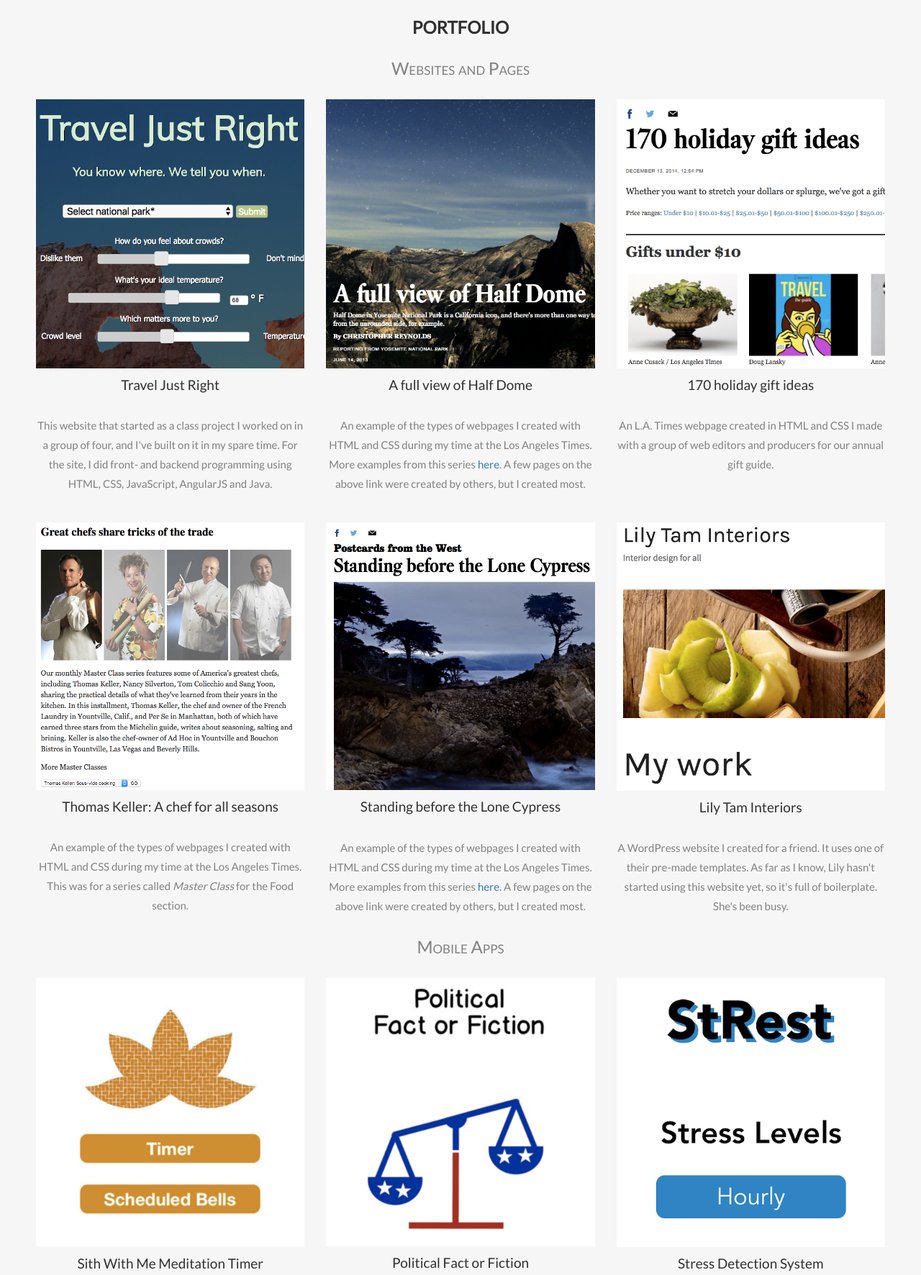
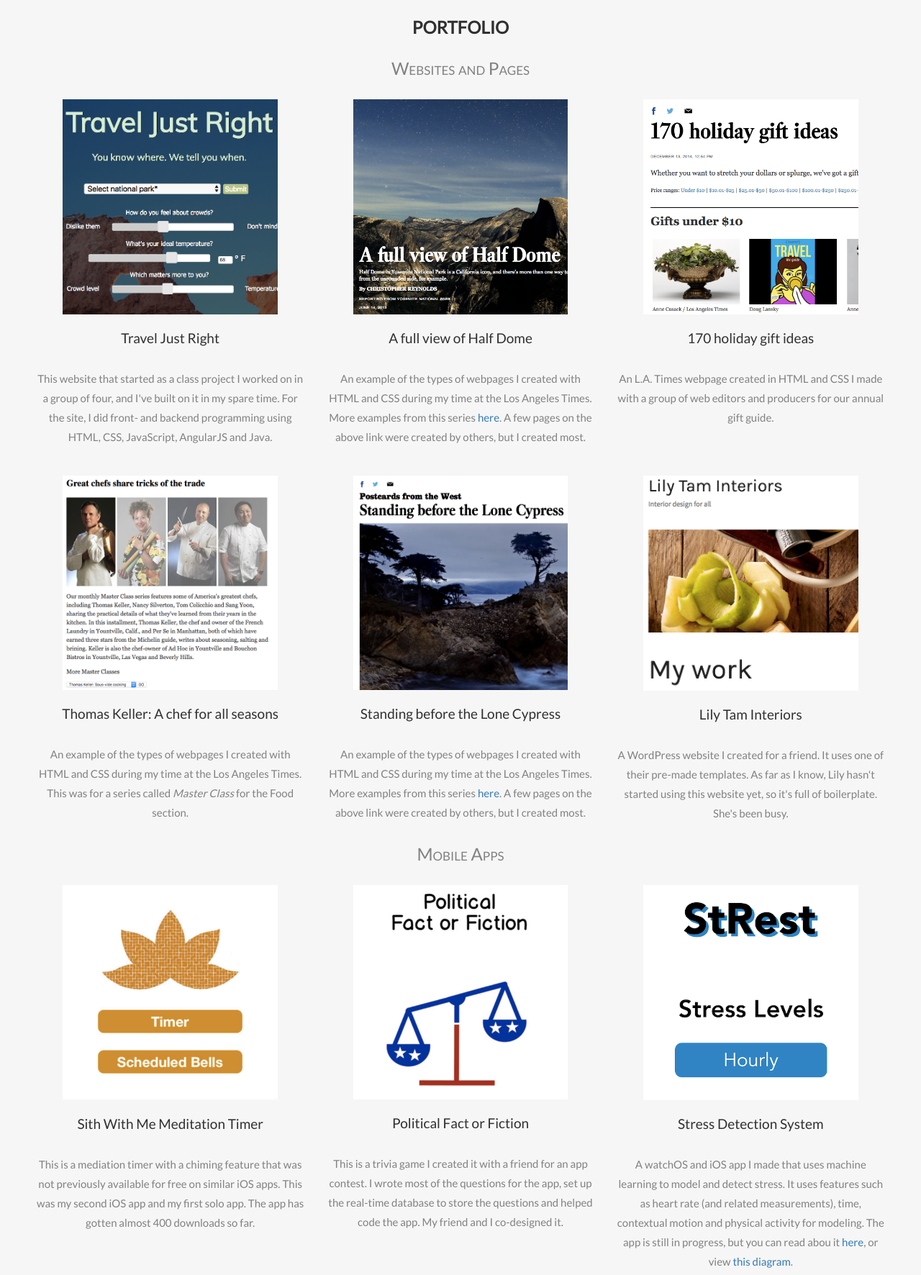
Before and after one commit to jasonphuoc/jasonphuoc.github.io, a plain HTML site: page index.html in a window 1280 px wide. Shown: the part 760-2532 px from the top of the page at 72% size. Drawn offline with nearby package versions, Linux system fonts and the light colour scheme.

Commit message:
update index.html

```diff
--- a/index.css
+++ b/index.css
@@ -141,6 +141,11 @@
       visibility: visible;
   }
 
+.previewImg {
+    width: 80%;
+    margin-bottom: 20px;
+}
+
 .space30 {
     margin-bottom: 30px;
 
@@ -189,4 +194,9 @@
     .logo {
         font-size: 150px;
     }
+
+    .previewImg {
+        width: 1000%;
+        margin-bottom: 20px;
+    }
   }
--- a/index.html
+++ b/index.html
@@ -2,7 +2,7 @@
 <html lang="en">
 <head>
   <!-- Theme Made By www.w3schools.com - No Copyright -->
-  <title>Bootstrap Theme Company Page</title>
+  <title>About Jason La</title>
   <meta charset="utf-8">
   <meta name="viewport" content="width=device-width, initial-scale=1">
   <link rel="stylesheet" href="https://maxcdn.bootstrapcdn.com/bootstrap/3.3.7/css/bootstrap.min.css">
@@ -58,14 +58,14 @@
   <div class="row slideanim space30">
     <div class="col-sm-4">
         <a href="http://www.traveljustright.com">
-      <img src="images/traveljustright.png" class="img-responsive" />
+      <img src="images/traveljustright.png" class="img-responsive previewImg center-block" />
       <h4>Travel Just Right</h4>
         </a>
       <p>This website that started as a class project I worked on in a group of four, and I've built on it in my spare time. For the site, I did front- and backend programming using HTML, CSS, JavaScript, AngularJS and Java. </p>
     </div>
     <div class="col-sm-4">
         <a href="http://www.latimes.com/travel/la-tr-yosemite-postcards-from-the-west-20130612-dto-htmlstory.html">
-      <img src="images/halfdome.png" class="img-responsive" />
+      <img src="images/halfdome.png" class="img-responsive  previewImg center-block" />
       <h4>A full view of Half Dome</h4>
         </a>
       <p>An example of the types of webpages I created with HTML and CSS during my time at the Los Angeles Times. More examples from this series <a href="http://www.latimes.com/travel/la-postcards-from-the-west-20130614-sg-storygallery.html">here</a>. A few pages on the above link were created by others, but I created most.</p>
@@ -73,7 +73,7 @@
 
     <div class="col-sm-4">
         <a href="http://www.latimes.com/style/holiday/la-holiday-gift-guide-20141210-htmlstory.html">
-      <img src="images/giftguide.png" class="img-responsive" />
+      <img src="images/giftguide.png" class="img-responsive  previewImg center-block" />
       <h4>170 holiday gift ideas</h4>
         </a>
       <p>An L.A. Times webpage created in HTML and CSS I made with a group of web editors and producers for our annual gift guide.</p>
@@ -84,7 +84,7 @@
     <div class="row slideanim">
     <div class="col-sm-4">
         <a href="http://www.latimes.com/food/la-fo-master-class-thomas-keller-20110428-htmlstory.html">
-      <img src="images/masterclass.png" class="img-responsive" />
+      <img src="images/masterclass.png" class="img-responsive  previewImg center-block" />
       <h4>Thomas Keller: A chef for all seasons</h4>
         </a>
       <p>An example of the types of webpages I created with HTML and CSS during my time at the Los Angeles Times. This was for a series called <em>Master Class</em> for the Food section.</p>
@@ -92,7 +92,7 @@
 
     <div class="col-sm-4">
         <a href="http://www.latimes.com/travel/la-tr-postcards-lone-cypress-20130519-dto-htmlstory.html">
-      <img src="images/cypress.png" class="img-responsive" />
+      <img src="images/cypress.png" class="img-responsive  previewImg center-block" />
       <h4>Standing before the Lone Cypress</h4>
         </a>
       <p>An example of the types of webpages I created with HTML and CSS during my time at the Los Angeles Times. More examples from this series <a href="http://www.latimes.com/travel/la-postcards-from-the-west-20130614-sg-storygallery.html">here</a>. A few pages on the above link were created by others, but I created most.</p>
@@ -100,7 +100,7 @@
 
     <div class="col-sm-4">
         <a href="http://lilytaminteriors.com">
-      <img src="images/lily.png" class="img-responsive" />
+      <img src="images/lily.png" class="img-responsive  previewImg center-block" />
       <h4>Lily Tam Interiors</h4>
         </a>
       <p>A WordPress website I created for a friend. It uses one of their pre-made templates. As far as I know, Lily hasn't started using this website yet, so it's full of boilerplate. She's been busy.</p>
@@ -113,21 +113,21 @@
   <div class="row slideanim">
     <div class="col-sm-4">
         <a href="https://itunes.apple.com/us/app/sit-with-me-meditation-timer/id1185263949">
-      <img src="images/meditation.png" class="img-responsive" />
+      <img src="images/meditation.png" class="img-responsive  previewImg center-block" />
       <h4>Sith With Me Meditation Timer</h4>
         </a>
       <p>This is a mediation timer with a chiming feature that was not previously available for free on similar iOS apps. This was my second iOS app and my first solo app. The app has gotten almost 400 downloads so far.</p>
     </div>
     <div class="col-sm-4">
         <a href="https://itunes.apple.com/us/app/political-fact-or-fiction/id1155954960">
-      <img src="images/political.png" class="img-responsive" />
+      <img src="images/political.png" class="img-responsive  previewImg center-block" />
       <h4>Political Fact or Fiction</h4>
         </a>
       <p>This is a trivia game I created it with a friend for an app contest. I wrote most of the questions for the app, set up the real-time database to store the questions and helped code the app. My friend and I co-designed it.</p>
     </div>
     <div class="col-sm-4">
         <a href="https://drive.google.com/file/d/0B0mG4d6Ky9I_TzI1NHFzOUhnMWc/view?usp=sharing">
-      <img src="images/stress.png" class="img-responsive" />
+      <img src="images/stress.png" class="img-responsive  previewImg center-block" />
       <h4>Stress Detection System</h4>
         </a>
       <p>A watchOS and iOS app I made that uses machine learning to model and detect stress. It uses features such as heart rate (and related measurements), time, contextual motion and physical activity for modeling. The app is still in progress, but you can read abou it <a href="https://drive.google.com/file/d/0B0mG4d6Ky9I_elhNZ3JPSTJELTQ/view?usp=sharing">here</a>, or view <a href="https://drive.google.com/file/d/0B0mG4d6Ky9I_TzI1NHFzOUhnMWc/view?usp=sharing">this diagram</a>.</p>
@@ -139,14 +139,14 @@
   <div class="row slideanim">
     <div class="col-sm-4">
         <a href="https://www.youtube.com/watch?v=q-SfUE6bScw&t=26s">
-      <img src="images/unity.png" class="img-responsive" />
+      <img src="images/unity.png" class="img-responsive  previewImg center-block" />
       <h4>3D game/animation</h4>
         </a>
       <p>This is a 3D game I created for a real-time animation class. I created the game using the Unity game engine, version 5. The game was coded using C#.</p>
     </div>
     <div class="col-sm-4">
       <a href="https://www.youtube.com/watch?v=t5fpLOj8MLM">
-      <img src="images/animation.png" class="img-responsive" />
+      <img src="images/animation.png" class="img-responsive  previewImg center-block" />
       <h4>WebGL animation</h4>
         </a>
       <p>A two-minute 3D animation I made with JavaScript and WebGL. This involved manipulating shaders as well as creating my own shapes and textures.</p>
```
